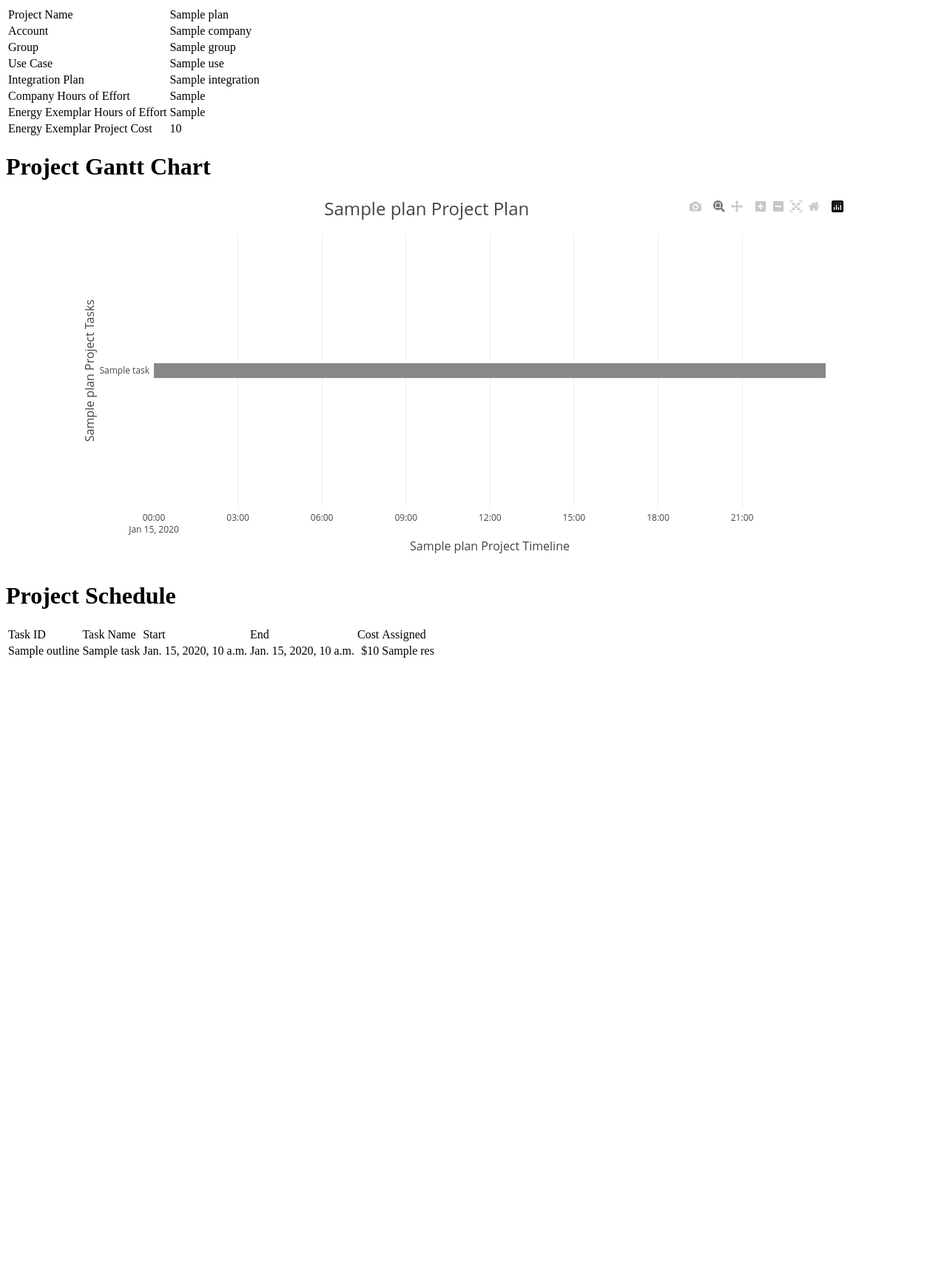
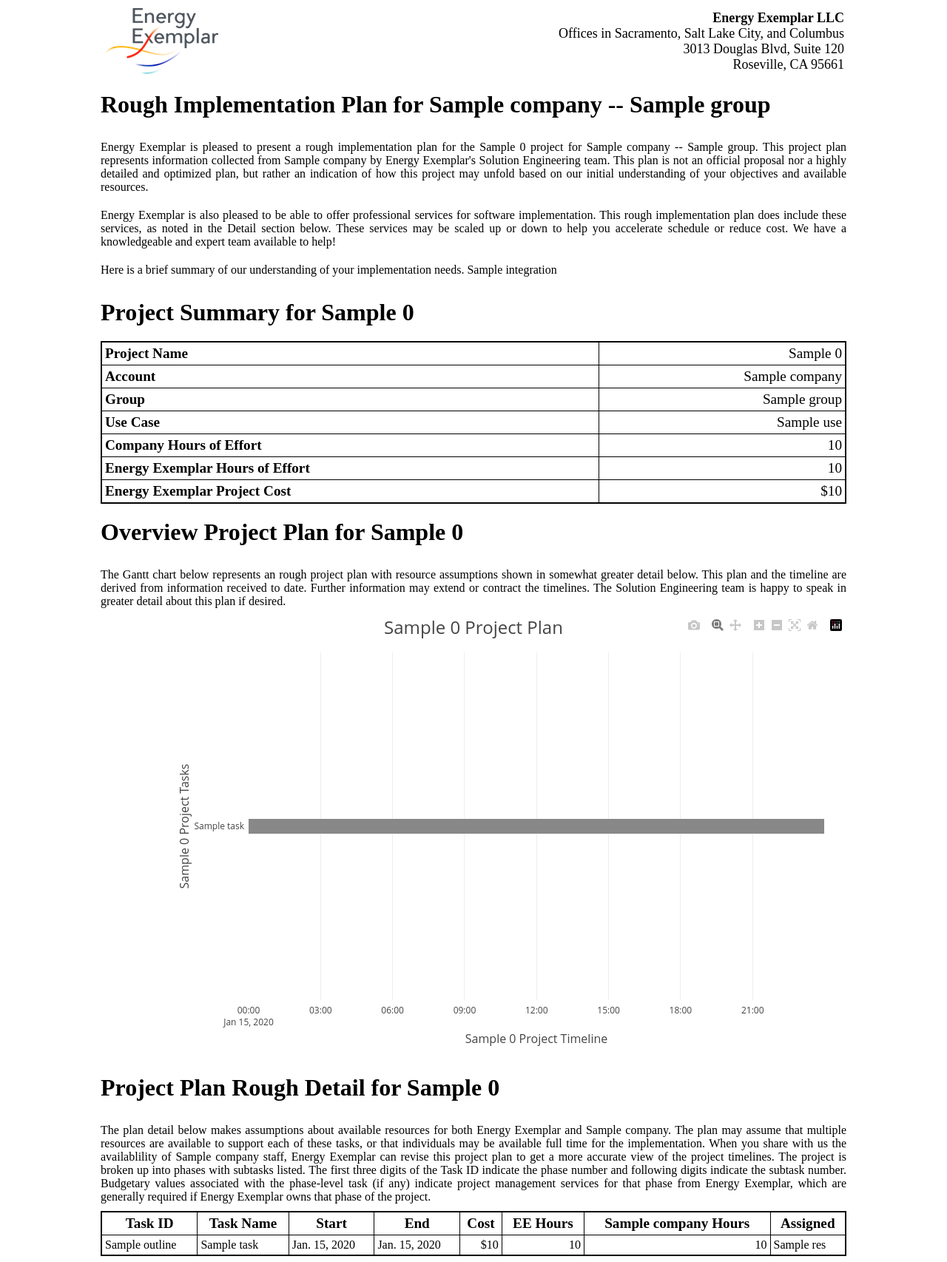
Before and after one commit to sebroad/expert-octo-succotash, a Django app: template implan/templates/summary.html in a window 1280 px wide. Shown: the whole page at 74% size. Before the commit the page ends 889 px from the top, so only its background shows below. Run offline with Django 3.2, Linux system fonts and the light colour scheme; the template is opened without the code that fills it: most values are stand-ins (such as "Sample title", 1, 10 or a date in 2020); some libraries are stand-ins or nearby versions.

Commit message:
Refinement of the report

```diff
--- a/implan/templates/summary.html
+++ b/implan/templates/summary.html
@@ -1,35 +1,31 @@
-<head>
-    <!-- Plotly.js -->
+{% extends "summary_report.html" %}
+{% load humanize %}
+{% block dependencies %}    <!-- Plotly.js -->
     <script src="https://cdnjs.cloudflare.com/ajax/libs/jquery/3.1.0/jquery.min.js"></script>
     <script src="https://cdn.plot.ly/plotly-latest.min.js"></script>
-</head>
-{% load humanize %}
-<body>
-{% for plan in plans %}
+{% endblock %}
+
+{% block summary %}
 <table class="summary">
-<tr><td class="header">Project Name</td><td>{{ plan.project_name }}</td></tr>
-<tr><td class="header">Account</td><td>{{ plan.group.company.name }}</td></tr>
-<tr><td class="header">Group</td><td>{{ plan.group.name }}</td></tr>
-{% for use in plan.usecase.all %}
-<tr><td class="header">Use Case</td><td>{{ use.name }}</td></tr>
+<tr><td class="header">Project Name</td><td class="summary">{{ plans.0.project_name }}</td></tr>
+<tr><td class="header">Account</td><td class="summary">{{ plans.0.group.company.name }}</td></tr>
+<tr><td class="header">Group</td><td class="summary">{{ plans.0.group.name }}</td></tr>
+{% for use in plans.0.usecase.all %}
+<tr><td class="header">Use Case</td><td class="summary">{{ use.name }}</td></tr>
 {% endfor %}
-<tr><td class="header">Integration Plan</td><td>{{ plan.integration }}</td></tr>
-<tr><td class="header">Company Hours of Effort</td><td>{{ plan.company_effort }}</td></tr>
-<tr><td class="header">Energy Exemplar Hours of Effort</td><td>{{ plan.ee_effort }}</td></tr>
-<tr><td class="header">Energy Exemplar Project Cost</td><td>{{ plan.ee_cost }}</td></tr>
+<tr><td class="header">Company Hours of Effort</td><td class="summary">{{ plans.0.company_effort|floatformat:0|intcomma }}</td></tr>
+<tr><td class="header">Energy Exemplar Hours of Effort</td><td class="summary">{{ plans.0.ee_effort|floatformat:0|intcomma }}</td></tr>
+<tr><td class="header">Energy Exemplar Project Cost</td><td class="summary">${{ plans.0.project_cost|floatformat:0|intcomma }}</td></tr>
 </table>
+{% endblock %}
 
-<h1>Project Gantt Chart</h1>
-<!-- Plots go in blank <div> elements.
-    You can size them in the plot layout,
-    or give the div a size as shown here.
--->
-<div id="tester" style="width:90%;height:500px;">
+{% block gantt %}
+<div id="tester" class="gantt">
     <script>
         var data = {
-          "{{ plan.project_name }} Project Plan":{
+          "{{ plans.0.project_name }} Project Plan":{
             "color": "#337ab7",
-            "data":[{% for task in plan.get_tasks %}{% if forloop.counter != 1 %},{% endif %}
+            "data":[{% for task in plans.0.get_tasks %}{% if forloop.counter != 1 %},{% endif %}
                 {"start_date": "{{ task.start_date|date:"Y-m-d" }} 00:00","end_date": "{{ task.end_date|date:"Y-m-d" }} 23:59","name": "{{ task.name }}","color": "{{ task.color }}",}{% endfor %}
             ]
           }
@@ -52,14 +48,14 @@
 
         var layout = {
             hovermode: !1, autosize: true,
-            title: '{{plan.project_name}} Project Plan', titlefont: { size: 24 },
+            title: '{{plans.0.project_name}} Project Plan', titlefont: { size: 24 },
             xaxis: {
-                title: '{{ plan.project_name }} Project Timeline',
+                title: '{{ plans.0.project_name }} Project Timeline',
                 titlefont: { size: 16 }, tickfont: { size: 12 },
                 showgrid: true, zerolinecolor: '#969696', zerolinewidth: 1,
             },
             yaxis: {
-                title: '{{ plan.project_name }} Project Tasks',
+                title: '{{ plans.0.project_name }} Project Tasks',
                 titlefont: { size: 16 }, tickfont: { size: 12 },
                 showgrid: true, zerolinecolor: '#969696', zerolinewidth: 1, autorange: "reversed",
             },
@@ -70,13 +66,31 @@
         Plotly.newPlot($('#tester').get(0), traces, layout);
     </script>
 </div>
+{% endblock %}
 
-<h1>Project Schedule</h1>
+{% block detail %}
 <table class="task">
-    <tr><td class="header">Task ID</td><td class="header">Task Name</td><td class="header">Start</td><td class="header">End</td><td class="header">Cost</td><td class="header">Assigned</td></tr>
-{% for task in plan.get_tasks %}
-    <tr><td>{{ task.outline }}</td><td>{{ task.name }}</td><td>{{ task.start_date }}</td><td>{{ task.end_date }}</td><td style="text-align:right">${{ task.cost|floatformat:0|intcomma }}</td><td>{{ task.res }}</td></tr>
+    <thead>
+        <th>Task ID</th>
+        <th>Task Name</th>
+        <th>Start</th>
+        <th>End</th>
+        <th>Cost</th>
+        <th>EE Hours</th>
+        <th>{{ plans.0.group.company.name}} Hours</th>
+        <th>Assigned</th>
+    </thead>
+{% for task in plans.0.get_tasks %}
+    <tr>
+        <td class="detail">{{ task.outline }}</td>
+        <td class="detail">{{ task.name }}</td>
+        <td class="detail">{{ task.start_date|date }}</td>
+        <td class="detail">{{ task.end_date|date }}</td>
+        <td class="numberdetail">${{ task.cost|floatformat:0|intcomma }}</td>
+        <td class="numberdetail">{{ task.ee_hours|floatformat:0|intcomma }}</td>
+        <td class="numberdetail">{{ task.company_hours|floatformat:0|intcomma }}</td>
+        <td class="detail">{{ task.res }}</td>
+    </tr>
 {% endfor %}
 </table>
-{% endfor %}
-</body>
+{% endblock %}
--- /dev/null
+++ b/implan/templates/summary_report.html
@@ -0,0 +1,85 @@
+<head>
+    <title>{{ plans.0.group.company.name }} -- {{ plans.0.group.name }} {{ plans.0.project_name }}</title>
+    {% block dependencies %}{% endblock %}
+    <style>
+        div,table {margin: auto;}
+        div.break {page-break-before: always;}
+        p.body, div.gantt, div.letterhead, table.summary, table.task, table.banner, h1 {width: 10.5in; margin:auto;}
+        p.body {text-align: justify; padding: 10px;}
+        p.letterhead {padding: -12px; font-size: large;}
+        div.gantt {height: 600px; page-break-inside: avoid;}
+        td.header {font-weight: bold;}
+        table.summary, table.task {border: 2px solid black; padding: 4px; border-collapse: collapse; width: }
+        td.summary, th, td.header {border: 1px solid black; padding: 4px; font-size: larger;}
+        td.summary {text-align: right;}
+        td.detail, td.numberdetail {border: 1px solid black; padding: 4px; }
+        td.numberdetail {text-align: right;}
+        body {text-align: center;}
+        h1 {text-align: left; padding: 20px;}
+        table, figure { page-break-inside: avoid; }
+        table { page-break-inside:auto }
+        tr    { page-break-inside:avoid; page-break-after:auto }
+        thead { display:table-header-group }
+        tfoot { display:table-footer-group }
+    </style>
+</head>
+<body>
+    <div class="letterhead">
+        <table class="banner">
+            <tr>
+                <td><img src="/static/EnergyExemplar.png"/></td>
+                <td align="right">
+                    <div><p class="letterhead">
+                        <b>Energy Exemplar LLC</b><br/>
+                        Offices in Sacramento, Salt Lake City, and Columbus<br/>
+                        3013 Douglas Blvd, Suite 120<br/>
+                        Roseville, CA 95661
+                    </p></div>
+                </td>
+            </tr>
+        </table>
+    </div>
+    <h1>Rough Implementation Plan for {{ plans.0.group.company.name }} -- {{ plans.0.group.name }}</h1>
+    <p class="body">
+        Energy Exemplar is pleased to present a rough implementation plan for the {{ plans.0.project_name }}
+        project for {{ plans.0.group.company.name }} -- {{ plans.0.group.name }}. This project plan represents
+        information collected from {{ plans.0.group.company.name }} by Energy Exemplar's Solution Engineering
+        team. This plan is not an official proposal nor a highly detailed and optimized plan, but rather an
+        indication of how this project may unfold based on our initial understanding of your objectives and
+        available resources.
+    </p>
+    <p class="body">
+        Energy Exemplar is also pleased to be able to offer professional services for software implementation.
+        This rough implementation plan does {% if plans.0.ee_effort < 1 %} not {% endif %} include these services,
+        as noted in the Detail section below. These services may be scaled up or down to help you accelerate
+        schedule or reduce cost. We have a knowledgeable and expert team available to help!
+    </p>
+    <p class="body">
+        Here is a brief summary of our understanding of your implementation needs. {{ plans.0.integration }}
+    </p>
+    <h1>Project Summary for {{ plans.0.project_name }}</h1>
+    {% block summary %}{% endblock %}
+    <div class="break"></div>
+    <h1>Overview Project Plan for {{ plans.0.project_name }}</h1>
+    <p class="body">
+        The Gantt chart below represents an rough project plan with resource assumptions shown in
+        somewhat greater detail below. This plan and the timeline are derived from information
+        received to date. Further information may extend or contract the timelines. The Solution Engineering
+        team is happy to speak in greater detail about this plan if desired.
+    </p>
+    <div>{% block gantt %}{% endblock %}</div>
+    <div class="break"></div>
+    <h1>Project Plan Rough Detail for {{ plans.0.project_name }}</h1>
+    <p class="body">
+        The plan detail below makes assumptions about available resources for both Energy Exemplar and
+        {{ plans.0.group.company.name }}. The plan may assume that multiple resources are available to
+        support each of these tasks, or that individuals may be available full time for the implementation.
+        When you share with us the availablility of {{ plans.0.group.company.name }} staff, Energy Exemplar
+        can revise this project plan to get a more accurate view of the project timelines. The project is
+        broken up into phases with subtasks listed. The first three digits of the Task ID indicate the
+        phase number and following digits indicate the subtask number. Budgetary values associated with
+        the phase-level task (if any) indicate project management services for that phase from Energy
+        Exemplar, which are generally required if Energy Exemplar owns that phase of the project.
+    </p>
+    {% block detail %}{% endblock %}
+</body>
```
Also changed, not shown: implan/admin.py (+12 -1 lines), implan/models.py (+60 -29 lines).
